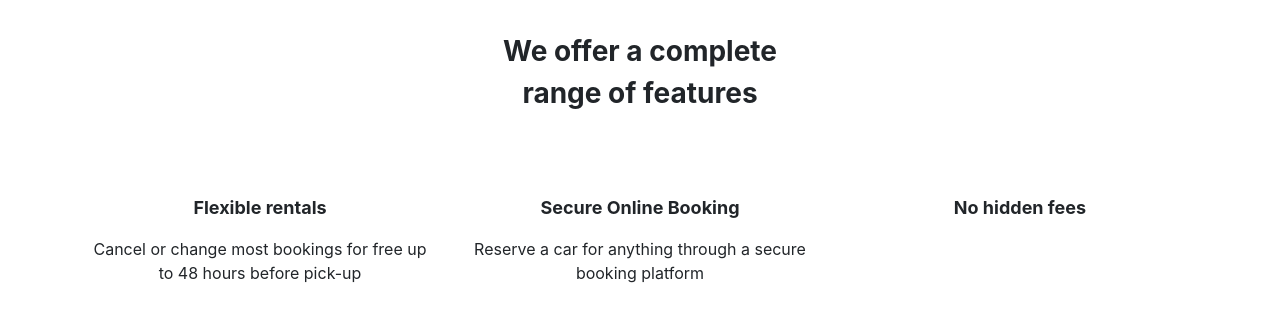
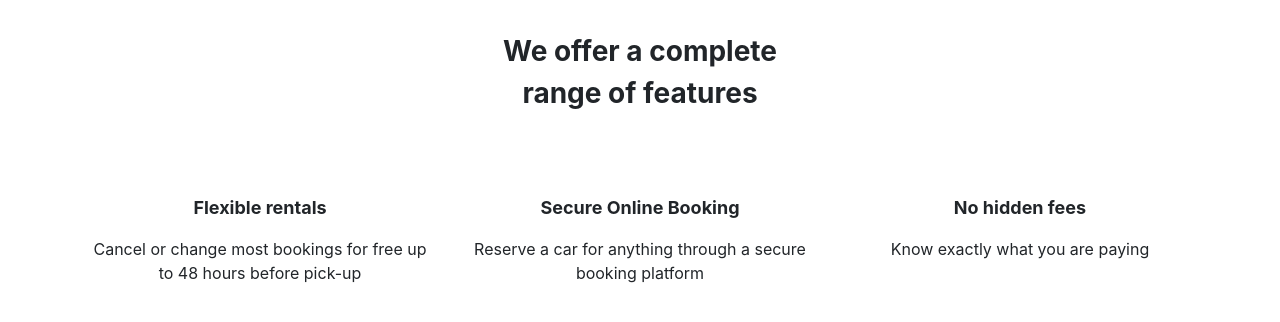
Before and after one commit to Bogdan00766/Car-Rental-Yii-framework-web-app, a PHP site: page /index.php?page=features in a window 1280 px wide. Shown: the part 86-408 px from the top of the page. Run offline with PHP 8.4, Linux system fonts and the light colour scheme; some libraries are stand-ins or nearby versions.

Commit message:
put text for no hidden fees

```diff
--- a/Stage2/pages/features.php
+++ b/Stage2/pages/features.php
@@ -33,6 +33,9 @@
             <p class= "title">
                 No hidden fees
             </p>
+            <p>
+                Know exactly what you are paying
+            </p>
         </div>
 
     </div>
```
